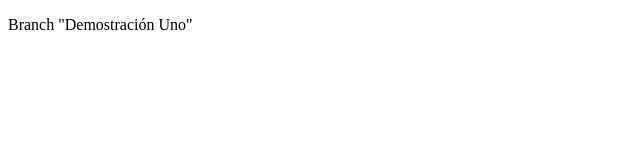
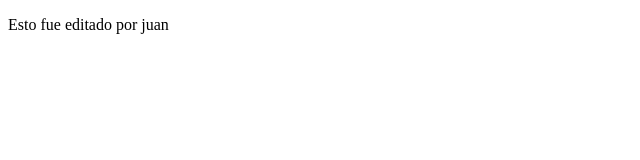
Before and after one commit to JuanGoria/mock-json, a plain HTML site: page Files/index.html in a window 1280 px wide. Shown: the full height of the page, 0-640 px from the left. Drawn offline with Linux system fonts and the light colour scheme.

Commit message:
Edicion de juan en index.html

```diff
--- a/Files/index.html
+++ b/Files/index.html
@@ -7,6 +7,6 @@
     <title>Document</title>
 </head>
 <body>
-    <p>Branch "Demostración Uno"</p>
+    <p>Esto fue editado por juan</p>
 </body>
 </html>
```
